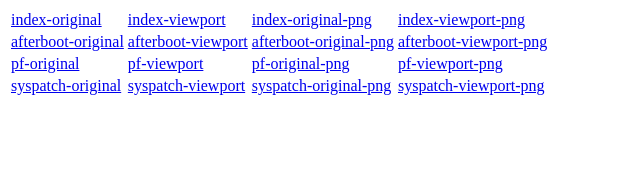
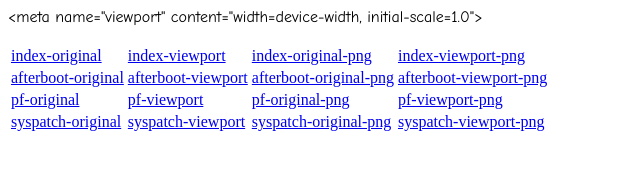
Before and after one commit to viewports/viewports.github.io, a plain HTML site: page index.html in a window 1280 px wide. Shown: the whole page, without its empty margins (0-640 px from the left). Drawn offline with Linux system fonts and the light colour scheme.

Commit message:
Update index.html

```diff
--- a/index.html
+++ b/index.html
@@ -3,6 +3,10 @@
  <meta name="viewport" content="width=device-width, initial-scale=1.0">
 </head>
 <body>
+<font face="Comic Sans MS">
+ &lt;meta name=&quot;viewport&quot; content=&quot;width=device-width, initial-scale=1.0&quot;&gt;
+</font>
+<br><br>
 
 <table>
 <tr>
```
